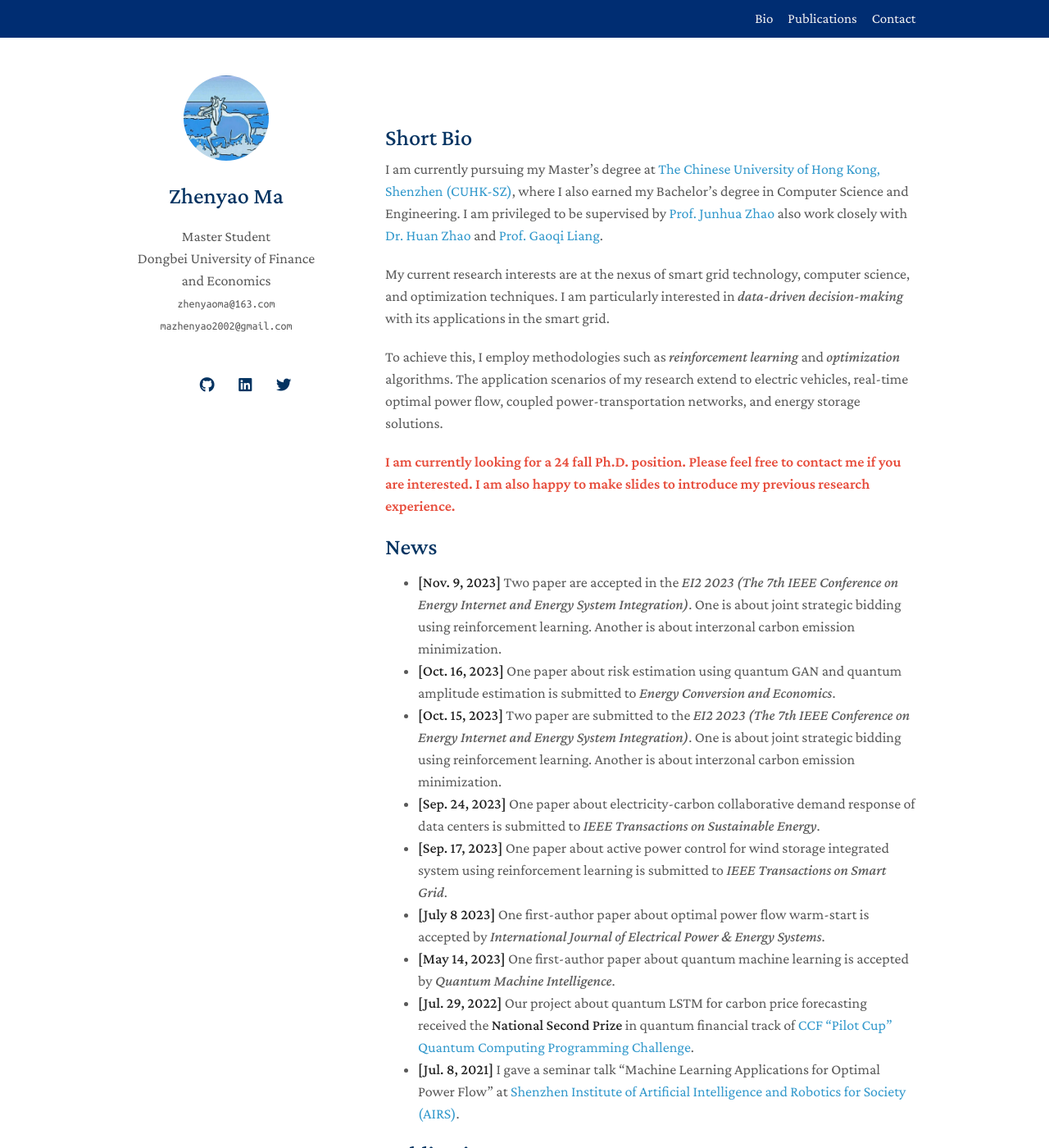
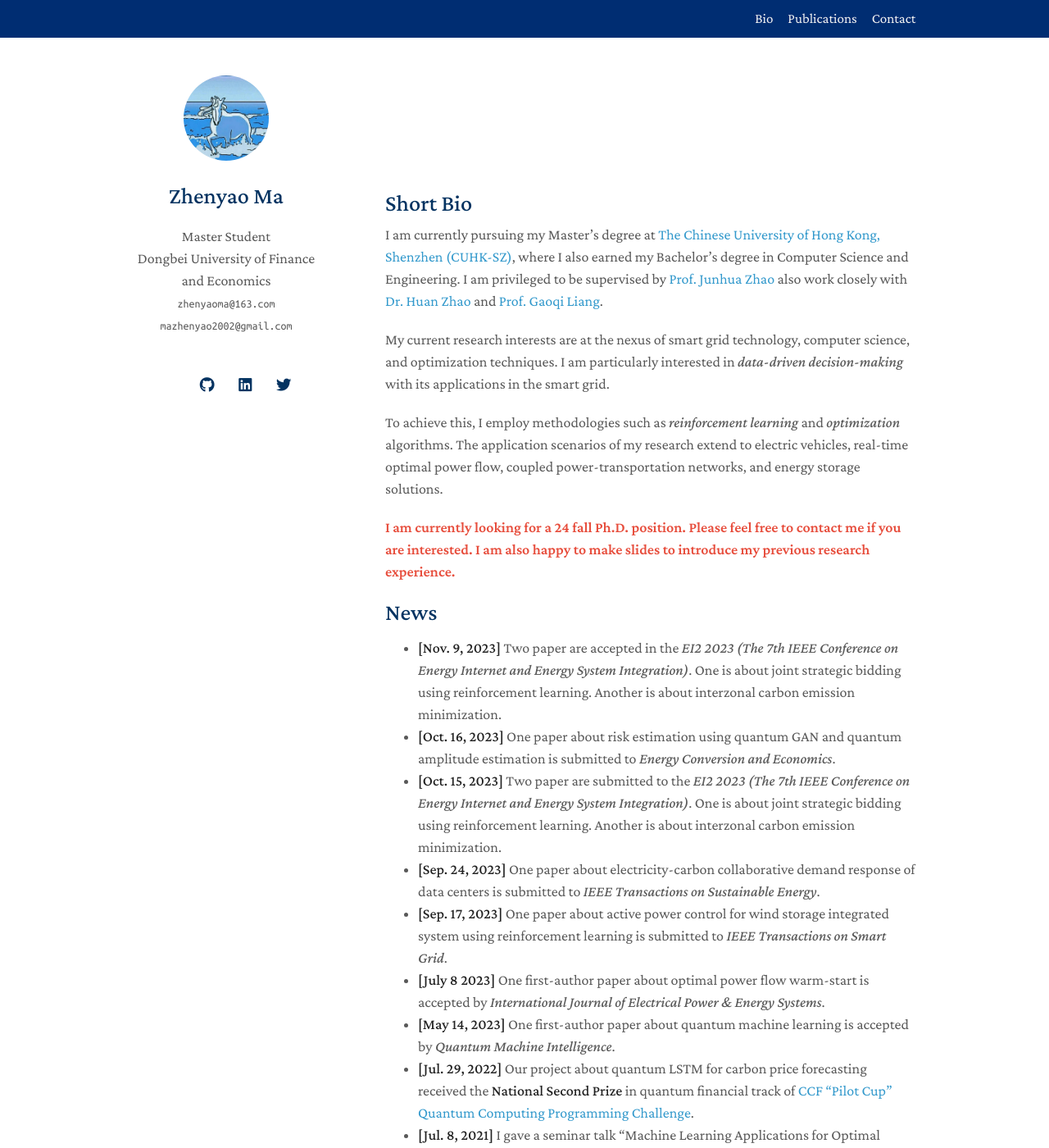
Before and after one commit to ZhenyaoMa/ZhenyaoMa1.github.io, a Jekyll site: the page built from index.md, in a window 1280 px wide and 1400 px high. Shown: the whole window at 82% size. Built offline with Jekyll 4.4.1, drawn with Linux system fonts in a browser that asks for light colours; nearby versions of some CDN libraries; a style sheet for code colours, icons or effects is not loaded.

Commit message:
Update homepage.html

```diff
--- a/_layouts/homepage.html
+++ b/_layouts/homepage.html
@@ -27,7 +27,7 @@
     }
 
     section {
-        margin-top: 20px; /* 根据需要调整 margin-top 的值 */
+        margin-top: 100px; /* 根据需要调整 margin-top 的值 */
     }
 </style>
 
```
